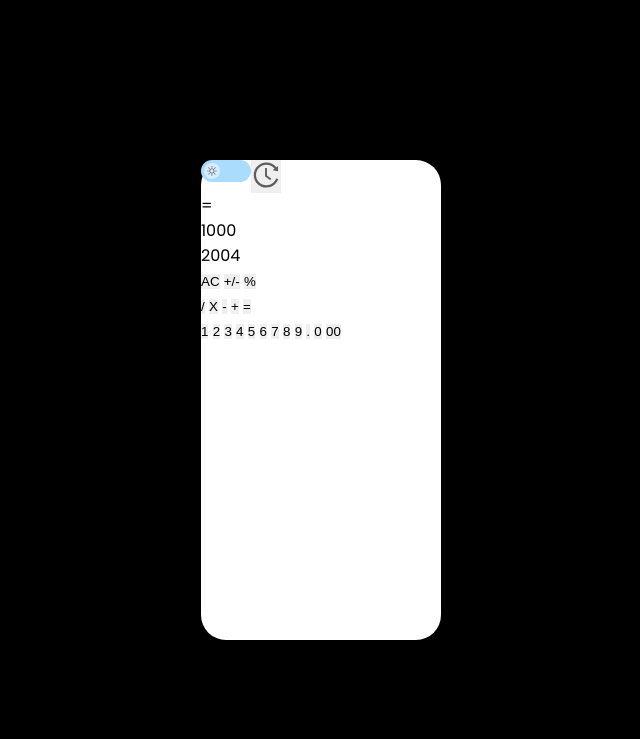
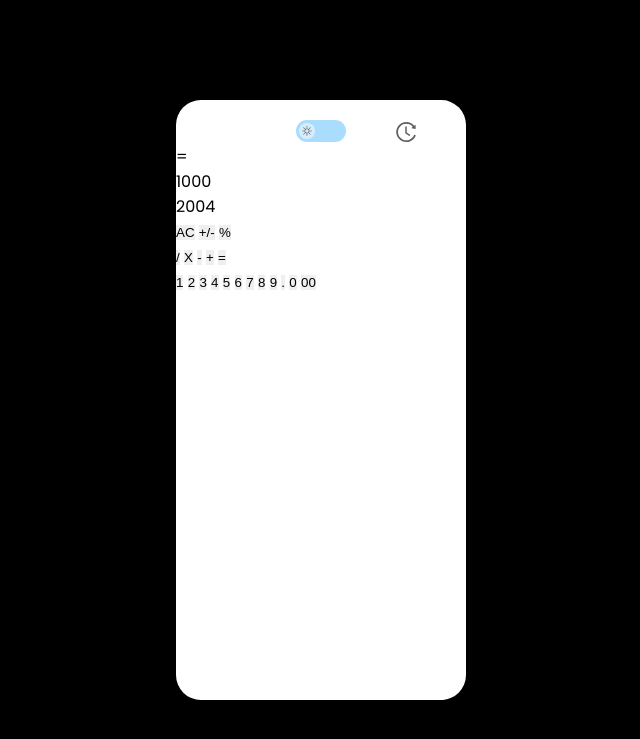
Before and after one commit to ArthurSalomaoo/Portif-lio-, a PHP site: page / in a window 1280 px wide. Shown: the top 739 px of the page, without its empty margins (319-959 px from the left). Run offline with PHP 8.4, Linux system fonts and the light colour scheme.

Commit message:
ajeitando tamanho

```diff
--- a/Calculator/estilo/style.css
+++ b/Calculator/estilo/style.css
@@ -27,8 +27,8 @@ body {
 }
 
 main {
-    height: 480px;
-    width: 240px;
+    height: 600px;
+    width: 290px;
     margin: auto;
     position: absolute;
     top: 50%;
@@ -36,6 +36,12 @@ main {
     transform: translate(-50%, -50%);
     background-color: #ffff;
     border-radius: 25px;
+}
+
+div#parte1 {
+    margin-top: 20px;
+    display: flex;
+    justify-content: space-evenly;
 }
 
 
@@ -73,10 +79,19 @@ main {
 #button > img {
     height: 10px;
     width: 10px;
-
 }
 
-div#parte1 {
-    display: flex;
+#historico {
+    background-color: transparent;
+    height: 24px;
+    width: 24px;
+}
+#historico > img {
+    height: 24px;
+    width: 24px;
+}
 
+#none {
+    height: 24px;
+    width: 24px;
 }
--- a/Calculator/index.html
+++ b/Calculator/index.html
@@ -11,6 +11,9 @@
 
     <main id="calculadora">
             <div id="parte1">
+                <div id="none">
+
+                </div>
                 <div id="toogle">
                     <label>
                         <input type="checkbox" id="checkbox">
@@ -21,7 +24,7 @@
                         </div>
                     </label>
                 </div>
-                <button id="histoy">
+                <button id="historico">
                     <img src="imagens/historico.svg" alt="historico">
                 </button>
             </div>
```
